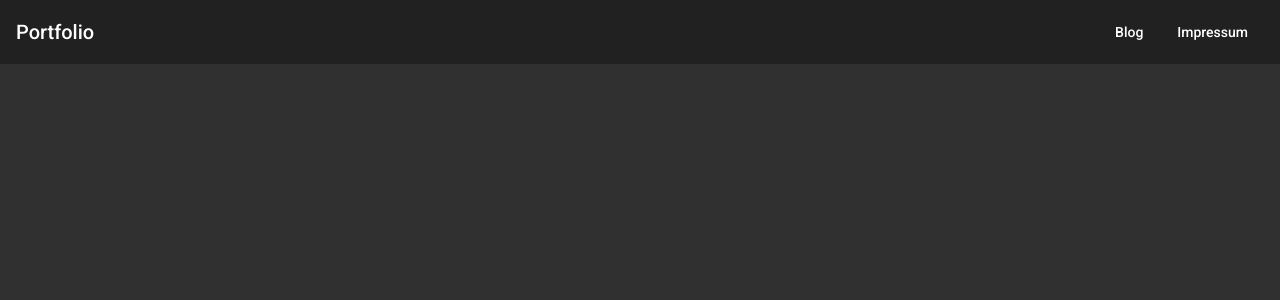
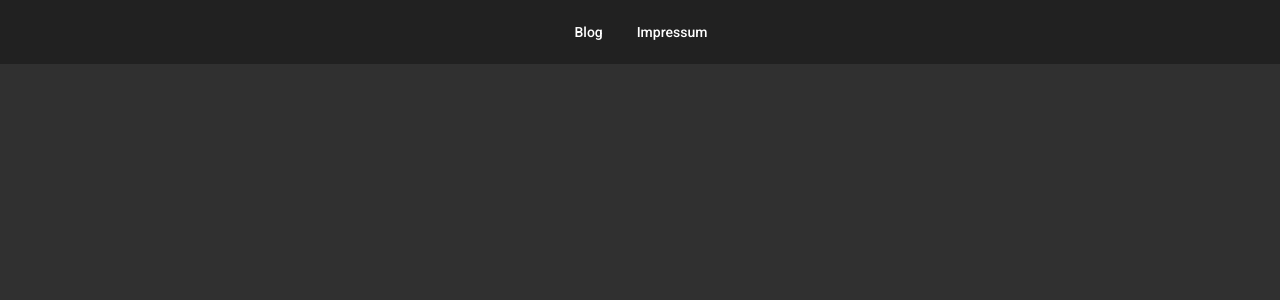
Before and after one commit to j-sommer/portfolio, an Angular app: page / in a window 1280 px wide. Shown: the top 300 px of the page. Built offline with nearby package versions, Linux system fonts and the light colour scheme.

Commit message:
Moves header content to the center and removes "logo"

```diff
--- a/src/app/core/components/header/header.component.html
+++ b/src/app/core/components/header/header.component.html
@@ -1,5 +1,4 @@
 <mat-toolbar id="header">
-  <span routerLink="/">Portfolio</span>
   <div>
     <button mat-button color="secondary" routerLink="/blog">
       Blog
--- a/src/app/core/components/header/header.component.scss
+++ b/src/app/core/components/header/header.component.scss
@@ -1,5 +1,6 @@
 #header {
-  justify-content: space-between;
+  justify-content: center;
+  align-items: center;
   position: sticky;
   top: 0;
 }
```
